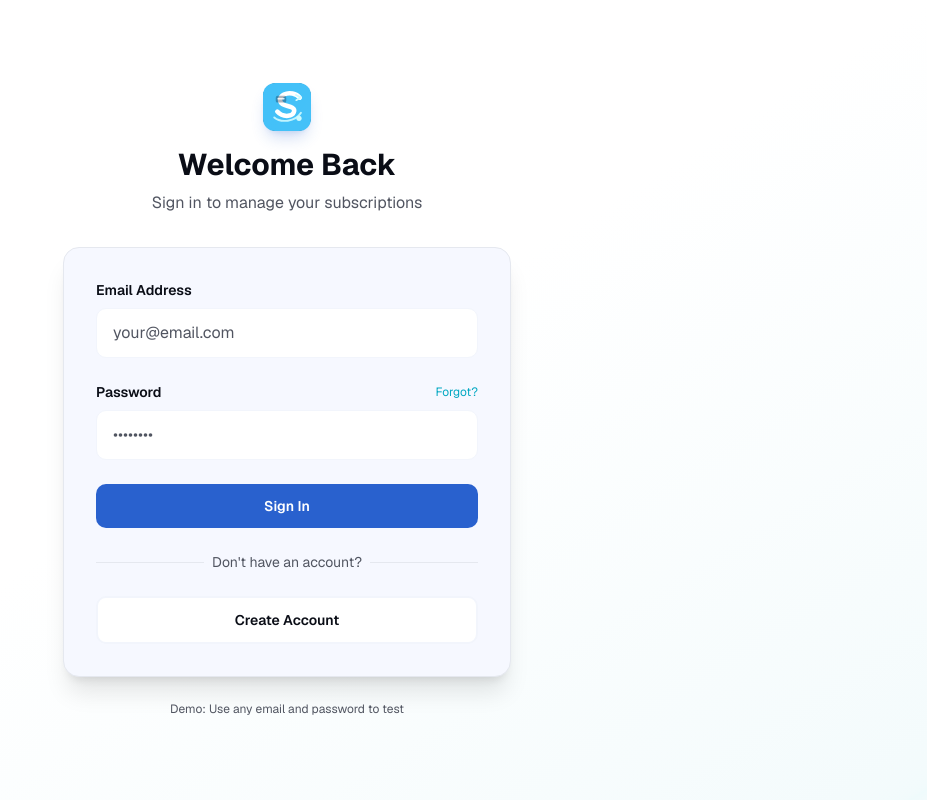
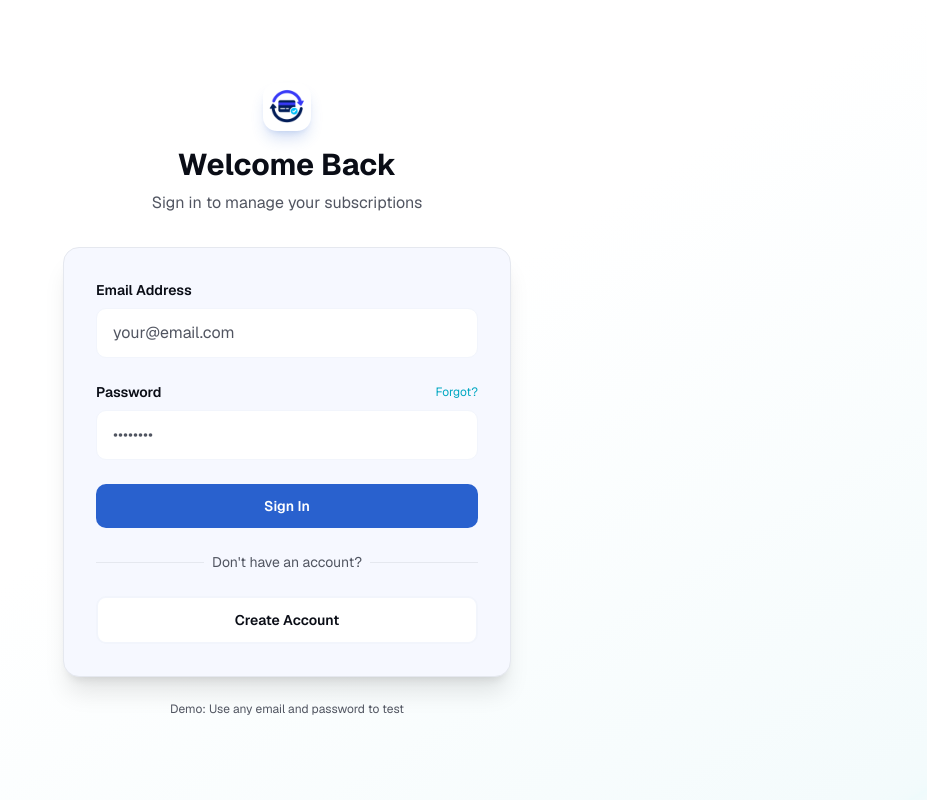
Before and after one commit to Ankit-ak-sk/sync-board, a Next.js app: page /auth/login in a window 1280 px wide. Shown: the whole page, without its empty margins (353-1280 px from the left). Built offline with nearby package versions, Linux system fonts and the light colour scheme.

Commit message:
Add accurate Sync Board subscription logo

```diff
--- a/app/layout.tsx
+++ b/app/layout.tsx
@@ -18,12 +18,12 @@ export const metadata: Metadata = {
   icons: {
     icon: [
       {
-        url: '/icon.svg',
-        type: 'image/svg+xml',
+        url: '/sync-board-logo.png',
+        type: 'image/png',
       },
     ],
-    shortcut: '/icon.svg',
-    apple: '/icon.svg',
+    shortcut: '/sync-board-logo.png',
+    apple: '/sync-board-logo.png',
   },
 }
 
--- a/components/brand-mark.tsx
+++ b/components/brand-mark.tsx
@@ -1,7 +1,6 @@
 'use client';
 
 import { motion } from 'framer-motion';
-import { useId } from 'react';
 
 interface BrandMarkProps {
   size?: 'sm' | 'md';
@@ -9,76 +8,18 @@ interface BrandMarkProps {
 
 export function BrandMark({ size = 'md' }: BrandMarkProps) {
   const dimensions = size === 'sm' ? 'h-10 w-10' : 'h-12 w-12';
-  const baseId = useId().replace(/:/g, '');
-  const fillId = `${baseId}-fill`;
-  const glowId = `${baseId}-glow`;
 
   return (
     <motion.div
       whileHover={{ scale: 1.05, rotate: -2 }}
-      className={`${dimensions} relative flex items-center justify-center rounded-xl bg-foreground text-background shadow-lg shadow-primary/20`}
-      aria-label="Subscription Tracker"
+      className={`${dimensions} relative overflow-hidden rounded-xl shadow-lg shadow-primary/20`}
+      aria-label="Sync Board"
     >
-      <svg
-        viewBox="0 0 64 64"
-        className="h-full w-full"
-        role="img"
-        aria-hidden="true"
-      >
-        <defs>
-          <linearGradient id={fillId} x1="14" y1="8" x2="52" y2="56">
-            <stop offset="0" stopColor="#38bdf8" />
-            <stop offset="0.52" stopColor="#6366f1" />
-            <stop offset="1" stopColor="#a855f7" />
-          </linearGradient>
-          <radialGradient id={glowId} cx="28" cy="18" r="38">
-            <stop offset="0" stopColor="#ffffff" stopOpacity="0.42" />
-            <stop offset="1" stopColor="#ffffff" stopOpacity="0" />
-          </radialGradient>
-        </defs>
-        <rect width="64" height="64" rx="16" fill={`url(#${fillId})`} />
-        <rect width="64" height="64" rx="16" fill={`url(#${glowId})`} />
-        <path
-          d="M49 19.5C44.5 13.8 34.8 11.8 27.9 15.2C21.8 18.2 21 24.7 26 28.1C29.3 30.4 35.4 30.8 39 32.9C43.9 35.8 41.5 43 33.5 43.8C27.9 44.3 22.6 42.2 19 38.1"
-          fill="none"
-          stroke="white"
-          strokeLinecap="round"
-          strokeWidth="6"
-        />
-        <path
-          d="M15 46C23.3 53.2 43.2 52.1 50.6 39.8"
-          fill="none"
-          stroke="#cffafe"
-          strokeLinecap="round"
-          strokeOpacity="0.9"
-          strokeWidth="2.6"
-        />
-        <path
-          d="M44 16L50 19.2L44.4 22.9"
-          fill="none"
-          stroke="#cffafe"
-          strokeLinecap="round"
-          strokeLinejoin="round"
-          strokeWidth="2.4"
-        />
-        <rect
-          x="17"
-          y="17"
-          width="14"
-          height="9"
-          rx="2.5"
-          fill="#0f172a"
-          fillOpacity="0.32"
-        />
-        <path
-          d="M20 21H28"
-          stroke="white"
-          strokeLinecap="round"
-          strokeOpacity="0.85"
-          strokeWidth="1.7"
-        />
-        <circle cx="48" cy="47" r="3.5" fill="#cffafe" />
-      </svg>
+      <img
+        src="/sync-board-logo.png"
+        alt="Sync Board logo"
+        className="h-full w-full object-cover"
+      />
     </motion.div>
   );
 }
```
Also changed, not shown: public/icon.png (added), public/sync-board-logo.png (added).
